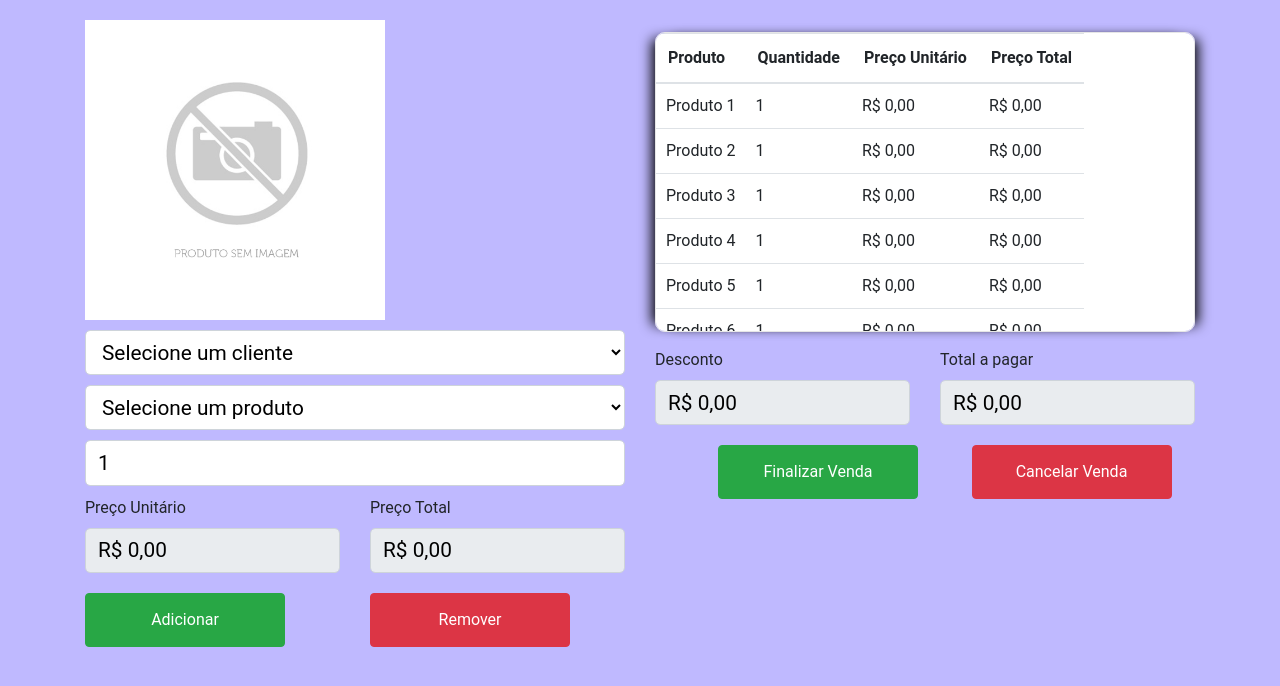
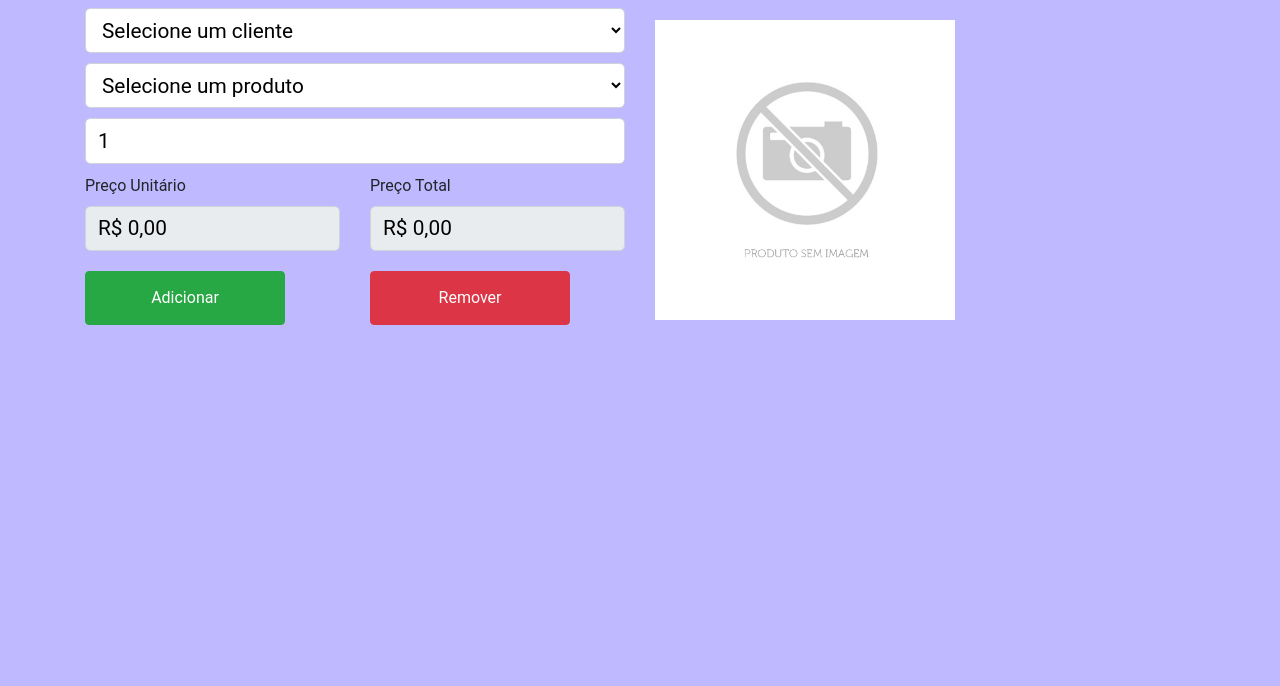
Before and after one commit to oliveiradeflavio/horus_pdv, a PHP site: page /venda.php in a window 1280 px wide. Shown: the top 686 px of the page. Run offline with PHP 8.4, Linux system fonts and the light colour scheme; the visitor is signed in with stand-in values (Sample User, id 1); tables that the repository leaves empty or names only in its code hold one stand-in row (values such as "Sample post"); some libraries are stand-ins or nearby versions.

Commit message:
Features: página de vendas em progresso de desenvolvimento

```diff
--- a/pdv_public/index.php
+++ b/pdv_public/index.php
@@ -142,7 +142,7 @@ if (!isset($_SESSION['autenticado']) || $_SESSION['autenticado'] != 'SIM') {
                 ['Task', 'Registers'],
                 <?php
 
-                require_once '../pdv/conexao.php';
+               // require_once '../pdv/conexao.php';
                 // $conexao = new Conexao();
                 $conexao = new PDO('mysql:host=localhost;dbname=pdv_horus', 'root', '');
                 $query = "SELECT COUNT(*) FROM tb_clientes";
--- a/pdv_public/venda.php
+++ b/pdv_public/venda.php
@@ -3,9 +3,7 @@
     if(!isset($_SESSION['autenticado']) || $_SESSION['autenticado'] != 'SIM'){
         header("Location: login.php?login=2");
     }
-
 ?>
-
 <!DOCTYPE html>
 <html lang="pt-br">
 
@@ -16,8 +14,9 @@
 
     <!-- cdn bootstrap -->
     <link rel="stylesheet" href="https://cdn.jsdelivr.net/npm/bootstrap@4.6.1/dist/css/bootstrap.min.css" integrity="sha384-zCbKRCUGaJDkqS1kPbPd7TveP5iyJE0EjAuZQTgFLD2ylzuqKfdKlfG/eSrtxUkn" crossorigin="anonymous">
-    <script src="https://cdn.jsdelivr.net/npm/jquery@3.5.1/dist/jquery.slim.min.js" integrity="sha384-DfXdz2htPH0lsSSs5nCTpuj/zy4C+OGpamoFVy38MVBnE+IbbVYUew+OrCXaRkfj" crossorigin="anonymous"></script>
+    <script src="https://code.jquery.com/jquery-3.6.0.min.js" integrity="sha256-/xUj+3OJU5yExlq6GSYGSHk7tPXikynS7ogEvDej/m4=" crossorigin="anonymous"></script>
     <script src="https://cdn.jsdelivr.net/npm/bootstrap@4.6.1/dist/js/bootstrap.bundle.min.js" integrity="sha384-fQybjgWLrvvRgtW6bFlB7jaZrFsaBXjsOMm/tB9LTS58ONXgqbR9W8oWht/amnpF" crossorigin="anonymous"></script>
+    <script src="https://cdn.jsdelivr.net/npm/popper.js@1.16.1/dist/umd/popper.min.js" integrity="sha384-9/reFTGAW83EW2RDu2S0VKaIzap3H66lZH81PoYlFhbGU+6BZp6G7niu735Sk7lN" crossorigin="anonymous"></script>
 
     <!-- css -->
     <link rel="stylesheet" href="css/venda.css">
@@ -32,132 +31,116 @@
 <body>
  <div class="container">
     <div class="row">
-    <div class='col-md-6'>
-        <img src="img/produto_sem_imagem.png" class="imagem_produto" alt="">
-
-        <select class="form-control" name="" id="">
+    <div class='col-md-6 mt-2'>
+            <select class="form-control" name="selecao_cliente" id="selecao_cliente">
                 <option value="">Selecione um cliente</option>
-            <option value="">Cliente 1</option>
-            <option value="">Cliente 2</option>
-            <option value="">Cliente 3</option>
+                <?php
+                    $conexao = new PDO('mysql:host=localhost;dbname=pdv_horus', 'root', '');
+                    $query = "SELECT * FROM tb_clientes";
+                    $stmt = $conexao->prepare($query);
+                    $stmt->execute();
+                    $clientes = $stmt->fetchAll();
+                    foreach($clientes as $cliente){
+                        echo "<option value='{$cliente['id_cliente']}'>{$cliente['nome_cliente']}</option>";
+                    }
+                ?>
             </select>
 
-
-        <select class="form-control" name="" id="">
+            <select class="form-control" name="selecao_produto" id="selecao_produto">
                 <option value="">Selecione um produto</option>
-            <option value="">Produto 1</option>
-            <option value="">Produto 2</option>
-            <option value="">Produto 3</option>
+                <?php
+                    $query = "SELECT * FROM tb_produtos";
+                    $stmt = $conexao->prepare($query);
+                    $stmt->execute();
+                    $produtos = $stmt->fetchAll(PDO::FETCH_OBJ);
+                    foreach($produtos as $produto){
+                        echo "<option value='$produto->id_produto' data-valor='$produto->preco_unitario_produto' data-imagem='$produto->foto_produto' data-quantidade='$produto->quantidade_produto'>$produto->nome_produto</option>";
+                    }
+                ?>
             </select>
 
-        <input type="number" class="form-control" name="" id="" value="1" placeholder="Quantidade">
+            <input type="number" class="form-control" name="quantidade_produto" id="quantidade_produto" value="1" placeholder="Quantidade">
 
         <div class="row">
             <div class="col-md-6">
                 <label for="">Preço Unitário</label>
-            <input type="text" class="form-control" name="" id="" value="R$ 0,00" disabled>
+                <input type="text" class="form-control" name="preco_unitario_produto" id="preco_unitario_produto" value="R$ 0,00" readonly>
+
             </div>
             <div class="col-md-6">
                 <label for="">Preço Total</label>
-            <input type="text" class="form-control" name="" id="" value="R$ 0,00" disabled>
+                <input type="text" class="form-control" name="preco_total_produto" id="preco_total_produto" value="R$ 0,00" readonly>
             </div>
         </div>
 
             <div class="row">
                 <div class="col-md-6">
-            <button class="btn btn-success btn-block">Adicionar</button>
+                    <button onclick="adicionarItens()" class="btn btn-success btn-block" id="btn_adicionar_itens">Adicionar</button>
                 </div>
                 <div class="col-md-6">
-            <button class="btn btn-danger btn-block">Remover</button>
+                    <button onclick="limpaCampos()" class="btn btn-danger btn-block">Remover</button>
+                </div>
+            </div>
+    </div>
+
+  <div class="col-md-6">
+        <div>
+            <img src="../pdv/img/produtos/produto_sem_imagem.png" class="imagem_produto" id="preview_imagem_produto">
         </div>
     </div>
 
 </div>
-
+<div class="container">
+    <div class="row">
         <div class="col-md-6">
-        <div class="">
-        <table class="table table-hover .table-borderless table-responsive">
+            <table class="table table-striped tabela_lista_itens" style="display:none" id="lista_itens">
                 <thead>
                     <tr>
-                    <th scope="col">Produto</th>
-                    <th scope="col">Quantidade</th>
-                    <th scope="col">Preço Unitário</th>
-                    <th scope="col">Preço Total</th>
+                        <th>Produto</th>
+                        <th>Quantidade</th>
+                        <th>Preço Unitário</th>
+                        <th>Preço Total</th>
                     </tr>
                 </thead>
-                <tbody>
-                    <tr>
-                    <td>Produto 1</td>
-                    <td>1</td>
-                    <td>R$ 0,00</td>
-                    <td>R$ 0,00</td>
+            </table>
+        </div>
+        <div class="col-md-6" id="div_fechamento_conta" style="display: none">
+            <div class="row">
+                    <div class="col-md-6 ml-3">
+                        <label for="">Total da Venda</label>
+                        <input type="text" class="form-control" name="total_venda" id="total_venda" value="0,00"  readonly>
+                    </div>
 
-                    </tr>
-
-                    <tr>
-                    <td>Produto 2</td>
-                    <td>1</td>
-                    <td>R$ 0,00</td>
-                    <td>R$ 0,00</td>
-                    </tr>
-
-                    <tr>
-                    <td>Produto 3</td>
-                    <td>1</td>
-                    <td>R$ 0,00</td>
-                    <td>R$ 0,00</td>
-                    </tr>
-
-                    <tr>
-                    <td>Produto 4</td>
-                    <td>1</td>
-                    <td>R$ 0,00</td>
-                    <td>R$ 0,00</td>
-                    </tr>
-
-                    <tr>
-                    <td>Produto 5</td>
-                    <td>1</td>
-                    <td>R$ 0,00</td>
-                    <td>R$ 0,00</td>
-                    </tr>
-
-                    <tr>
-                    <td>Produto 6</td>
-                    <td>1</td>
-                    <td>R$ 0,00</td>
-                    <td>R$ 0,00</td>
-                    </tr>
-
-                </tbody>
-      </table>
-
-
+                <div class="col-md-12 ml-3" >
+                    <button onclick="fecharPedido()" class="btn btn-info btn-block">Fechar Pedido</button>
+                </div>
             </div>
 
         <div class="row">
-                <div class="col-md-6">
-                    <label for="">Desconto</label>
-                    <input type="text" class="form-control" name="" id="" value="R$ 0,00" disabled>
+            <div class="col-md-7 mt-3 ml-3">
+                <select name="selecao_pagamento" id="selecao_pagamento" class="form-control" style="display: none">
+                </select>
             </div>
-                <div class="col-md-6">
-                    <label for="">Total a pagar</label>
-                    <input type="text" class="form-control" name="" id="" value="R$ 0,00" disabled>
+                <div class="col-md-5 mt-2 ml-3" id="div_desconto_venda">
             </div>
-                </div>
-
-            <div class="row ml-5">
-                <div class="col-md-6">
-                    <button class="btn btn-success btn-block">Finalizar Venda</button>
-                </div>
-                <div class="col-md-6">
-                    <button class="btn btn-danger btn-block">Cancelar Venda</button>
-                </div>
+                <div class="mt-2 ml-3" id="div_total_com_desconto">
             </div>
         </div>
 
     </div>
 </div>
+
+
+<div class="container" style="display: none">
+        <div class="row">
+            <div class="col-md-12">
+            <button class="form-control btn btn-danger btn-block">Fechar Compra</button>
+            </div>
+        </div>
+     </div>
+
+
+
 
 <div class="container footer">
     <div class="row">
@@ -165,16 +148,14 @@
 
        </div>
 
-       <!-- <div class="col-md-6">
+    <div class="col-md-6">
 
-       </div> -->
+       </div>
+    </div>
 </div>
 
 
-</div>
-
-
-
+<script src="js/venda.js"></script>
 <script src="//cdn.jsdelivr.net/npm/sweetalert2@11"></script>
 </body>
 </html>
--- /dev/null
+++ b/pdv_public/venda_controller.php
@@ -0,0 +1,5 @@
+<?php
+
+    require '../pdv/venda_controller.php';
+
+?>
```
Also changed, not shown: pdv/venda_controller.php (added, +10 -0 lines), pdv_public/js/venda.js (added, +261 -0 lines). Lines whose indentation alone changed are shown as unchanged.
